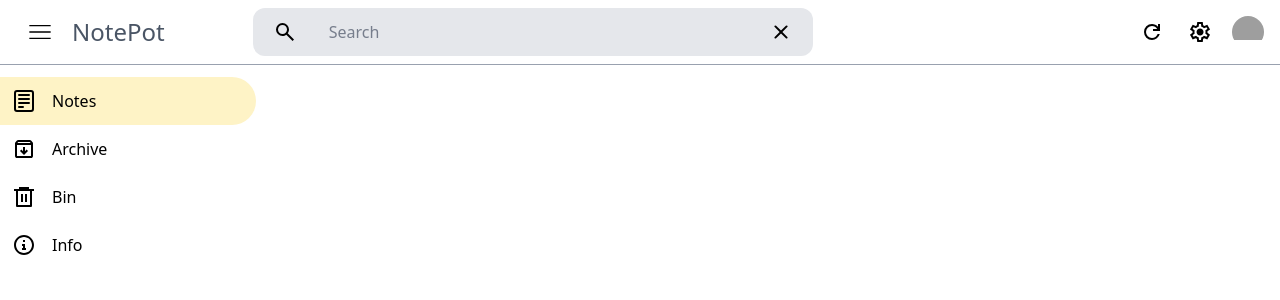
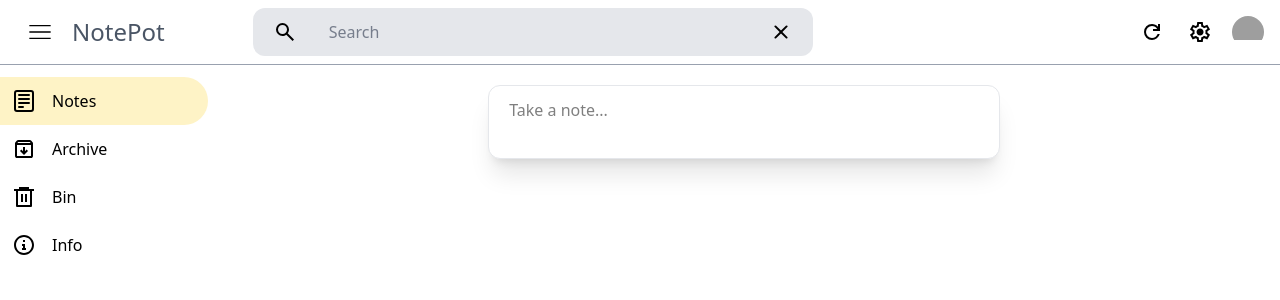
Before and after one commit to Dempsey845/note-pot, a React (Vite) app in the folder frontend/: page / in a window 1280 px wide. Shown: the top 300 px of the page. Built offline with nearby package versions, Linux system fonts and the light colour scheme; grey boxes are pictures that could not be loaded.

Commit message:
Added NoteInput for adding notes

```diff
--- a/frontend/src/App.jsx
+++ b/frontend/src/App.jsx
@@ -1,6 +1,7 @@
 import { useState } from "react";
 import Header from "./components/Header";
 import Sidebar from "./components/Sidebar";
+import NoteInput from "./components/NoteInput";
 
 function App() {
   const [sidebarCollapsed, setSidebarCollapsed] = useState(false);
@@ -10,10 +11,15 @@ function App() {
   return (
     <div className="note-pot h-lvh">
       <Header setSidebarCollapsed={toggleSbCollapsed} />
-      <Sidebar
-        collapsed={sidebarCollapsed}
-        setCollapsed={setSidebarCollapsed}
-      />
+      <div className="flex">
+        <Sidebar
+          collapsed={sidebarCollapsed}
+          setCollapsed={setSidebarCollapsed}
+        />
+        <div className="notes flex justify-center w-full h-lvh px-20 py-5">
+          <NoteInput />
+        </div>
+      </div>
     </div>
   );
 }
--- /dev/null
+++ b/frontend/src/components/NoteInput.jsx
@@ -0,0 +1,68 @@
+import { use, useEffect, useState } from "react";
+import { FormatIcon } from "../icons/FormatIcon";
+import { ArchiveIcon } from "../icons/ArchiveIcon";
+
+function NoteInput() {
+  const [collapsed, setCollapsed] = useState(true);
+  const [canFormat, setCanFormat] = useState(true);
+
+  const [text, setText] = useState("");
+  const [title, setTitle] = useState("");
+
+  const handleInput = (e) => {
+    e.target.style.height = "auto";
+    e.target.style.height = `${e.target.scrollHeight}px`;
+    setText(e.target.value);
+  };
+
+  const handleTitleInput = (e) => {
+    setTitle(e.target.value);
+  };
+
+  return (
+    <div className="w-128 flex flex-col h-fit bg-white p-1 border border-gray-200 rounded-xl shadow-xl">
+      {!collapsed && (
+        <input
+          onInput={handleTitleInput}
+          onFocus={() => setCanFormat(false)}
+          onBlur={() => setCanFormat(true)}
+          type="text"
+          placeholder="Title"
+          value={title}
+          className="placeholder:text-gray-600 placeholder:text-xl text-xl"
+        />
+      )}
+      <textarea
+        onInput={handleInput}
+        onSelect={() => setCollapsed(false)}
+        type="text-area"
+        placeholder="Take a note..."
+        value={text}
+        className=""
+      />
+      {!collapsed && (
+        <div className="hotbar flex justify-between px-2">
+          <div className="flex">
+            <button
+              disabled={!canFormat}
+              className={`p-2 ${canFormat ? "hover" : "button-disabled"}`}
+            >
+              <FormatIcon width="1em" height="1em" />
+            </button>
+            <button className={`p-2 hover`}>
+              <ArchiveIcon width="1.2em" height="1.2em" />
+            </button>
+          </div>
+          <button
+            onClick={() => setCollapsed(true)}
+            className={`py-1 px-5 mx-5 hover-square`}
+          >
+            Close
+          </button>
+        </div>
+      )}
+    </div>
+  );
+}
+
+export default NoteInput;
--- /dev/null
+++ b/frontend/src/icons/FormatIcon.jsx
@@ -0,0 +1,22 @@
+export function FormatIcon(props) {
+  return (
+    <svg
+      xmlns="http://www.w3.org/2000/svg"
+      width="1em"
+      height="1em"
+      viewBox="0 0 14 14"
+      {...props}
+    >
+      {/* Icon from Streamline by Streamline - https://creativecommons.org/licenses/by/4.0/ */}
+      <g
+        fill="none"
+        stroke="currentColor"
+        strokeLinecap="round"
+        strokeLinejoin="round"
+      >
+        <path d="m3.5 10.78l3.14-7.33a.39.39 0 0 1 .72 0l3.14 7.33M4.69 8h4.62" />
+        <rect width="13" height="13" x=".5" y=".5" rx="1" />
+      </g>
+    </svg>
+  );
+}
--- a/frontend/src/index.css
+++ b/frontend/src/index.css
@@ -9,8 +9,24 @@
     @apply placeholder:text-gray-500/90 text-black px-3 py-2 transition duration-300 focus:outline-none focus:border-slate-400 hover:border-slate-300;
   }
 
+  textarea {
+    @apply w-full px-4 py-2 rounded-md focus:outline-none resize-none transition-all;
+  }
+
   .title {
     @apply text-2xl font-light text-gray-600;
+  }
+
+  .hover {
+    @apply hover:bg-gray-200 rounded-full cursor-pointer;
+  }
+
+  .hover-square {
+    @apply hover:bg-gray-100 cursor-pointer;
+  }
+
+  .button-disabled {
+    @apply opacity-50 cursor-not-allowed;
   }
 
   .header-hover {
```
